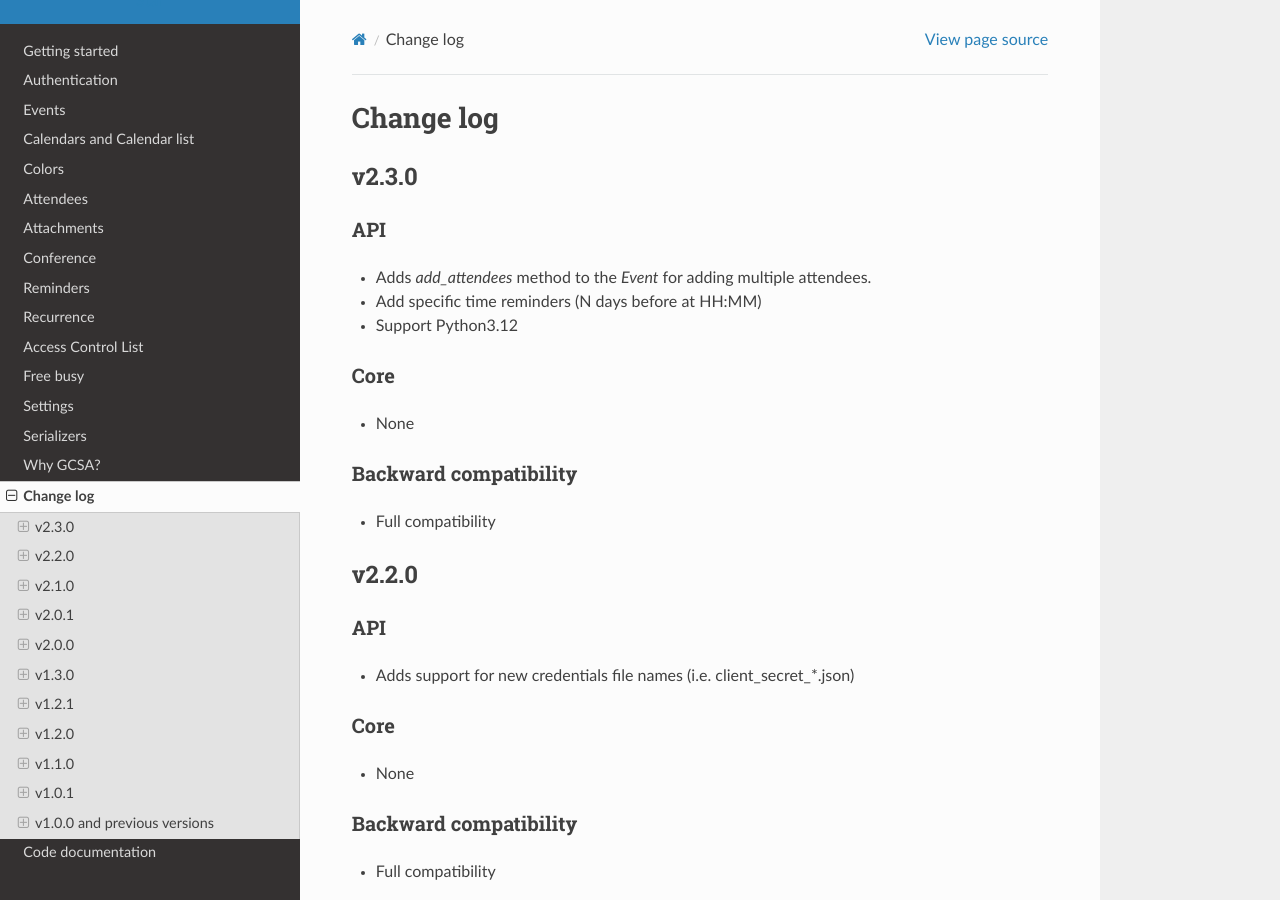
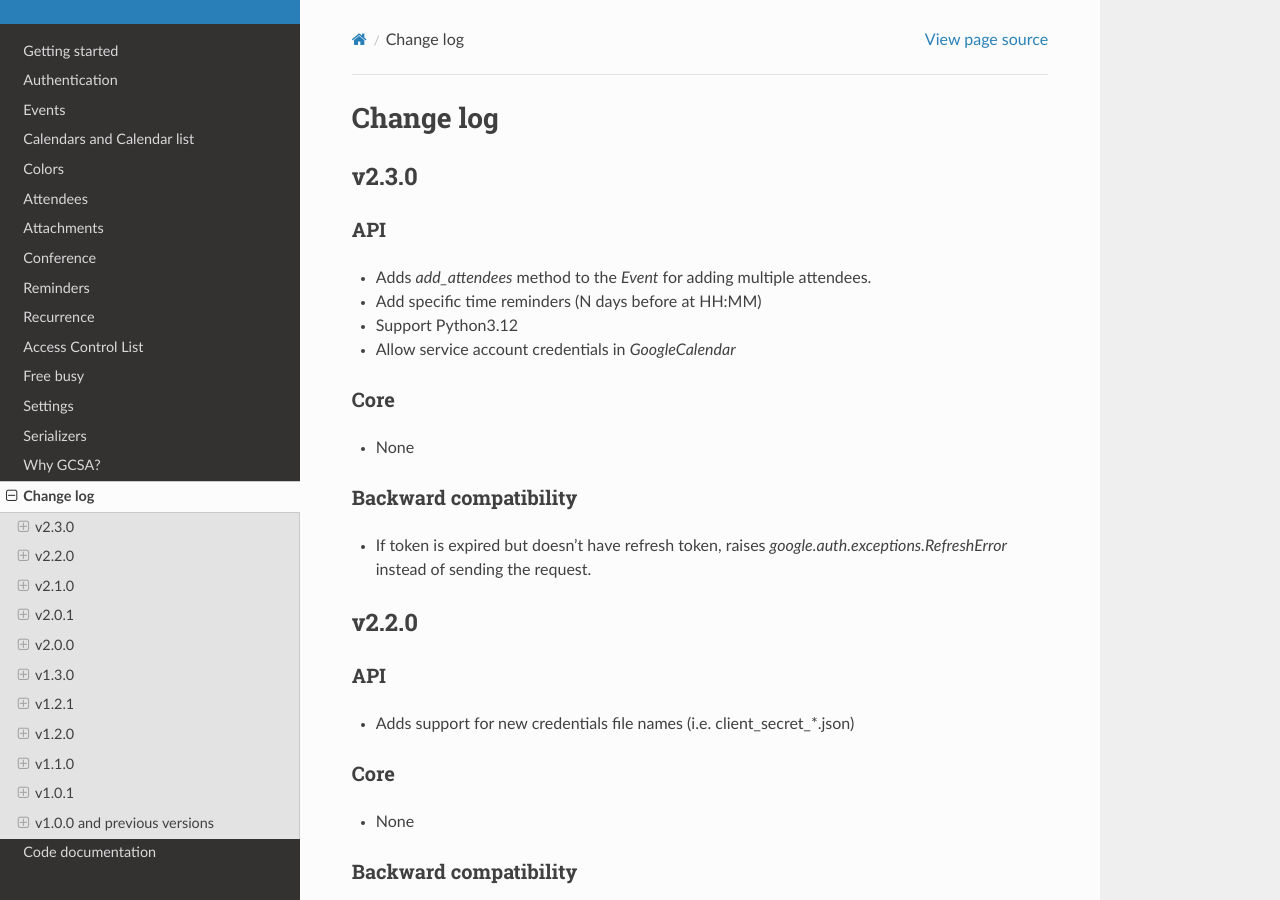
Before and after one commit to kuzmoyev/google-calendar-simple-api, a Sphinx documentation site: the page built from docs/source/change_log.rst, in a window 1280 px wide and 900 px high. Built offline with Sphinx 7.4.7 and the Read the Docs theme 2.0.0, drawn with Linux system fonts in a browser that asks for light colours; pages that are not in the unit, such as notebooks, are missing from menus.

Commit message:
Support service account closes #157

```diff
--- a/docs/source/change_log.rst
+++ b/docs/source/change_log.rst
@@ -11,6 +11,7 @@ API
 * Adds `add_attendees` method to the `Event` for adding multiple attendees.
 * Add specific time reminders (N days before at HH:MM)
 * Support Python3.12
+* Allow service account credentials in `GoogleCalendar`
 
 Core
 ----
@@ -18,7 +19,8 @@ Core
 
 Backward compatibility
 ----------------------
-* Full compatibility
+* If token is expired but doesn't have refresh token, raises `google.auth.exceptions.RefreshError`
+  instead of sending the request.
 
 
 v2.2.0
```
Also changed, not shown: 1 other file.
